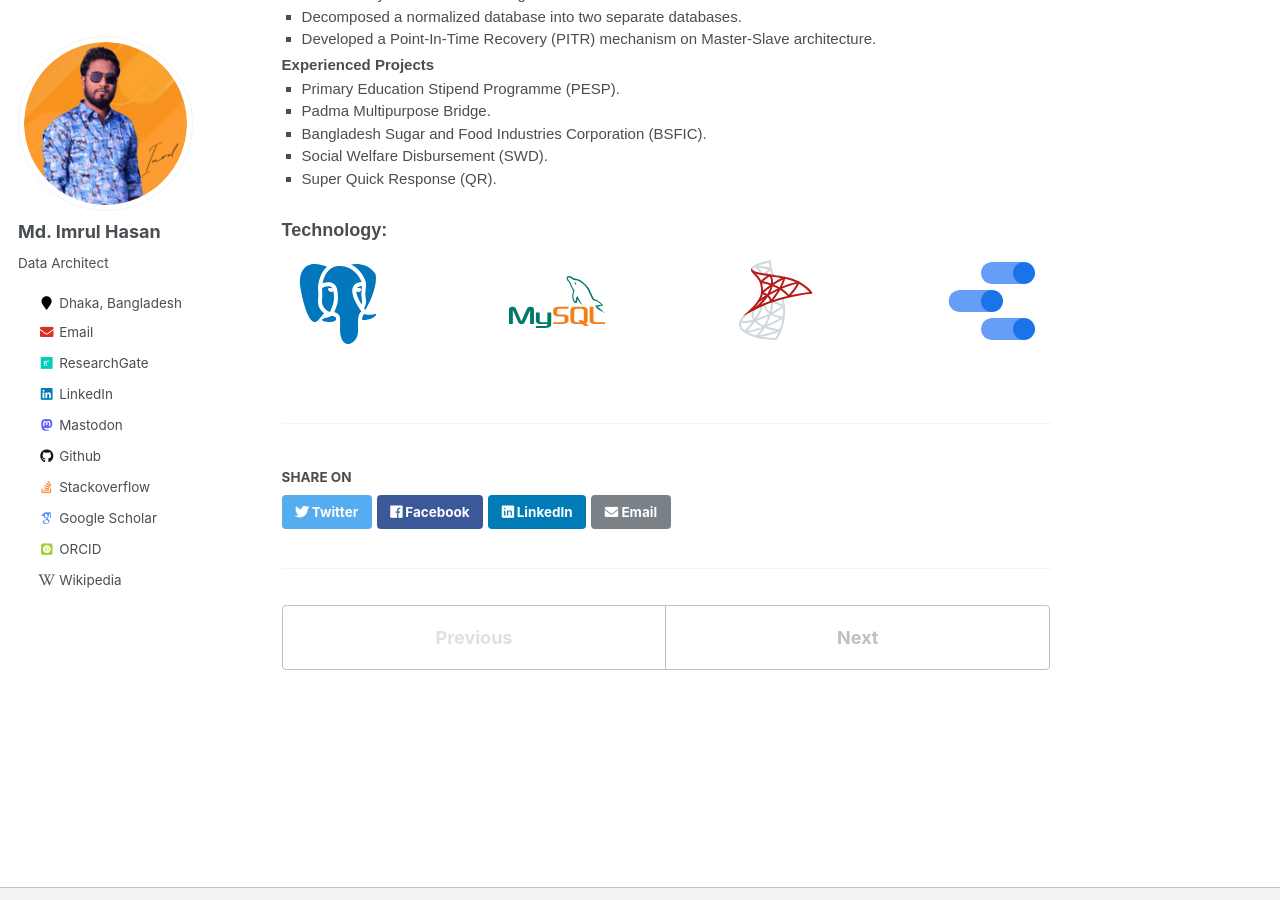
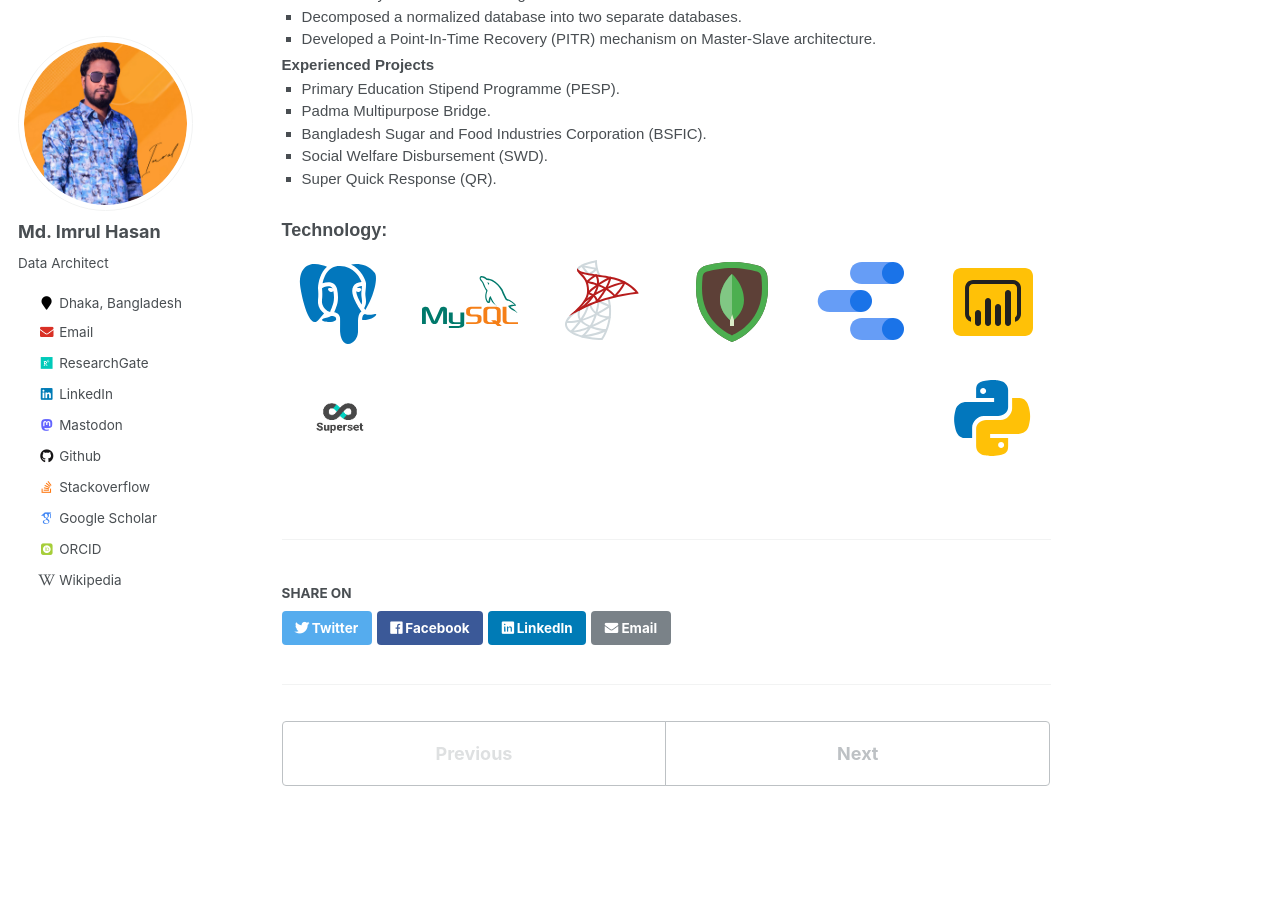
Before and after one commit to imrulhasandata/imrulhasandata, a Jekyll site: the page built from _experience/2023-10-31-PSL.md, in a window 1280 px wide and 900 px high, scrolled down 1243 px. Built offline with Jekyll 4.4.1, drawn with Linux system fonts in a browser that asks for light colours; some web fonts are replaced.

Commit message:
exp-> tech

```diff
--- a/_experience/2023-10-31-PSL.md
+++ b/_experience/2023-10-31-PSL.md
@@ -101,6 +101,8 @@ I worked as a Data Analyst at Progoti Systems Ltd., where I was actively involve
 
   <div style="display: flex; justify-content: space-between; align-items: center; flex-wrap: wrap;">
 
+  <!-- DATABASE -->
+
   <div style="text-align: center; margin: 10px;">
     <img src="{{ base_path }}/assets/icons/postgresql-96.svg" alt="PostgreSQL" height="30"><br/>
   </div>
@@ -114,10 +116,26 @@ I worked as a Data Analyst at Progoti Systems Ltd., where I was actively involve
   </div>
 
   <div style="text-align: center; margin: 10px;">
+    <img src="{{ base_path }}/assets/icons/icons8-mongodb.svg" alt="Looker Studio" height="30"><br/>
+  </div>
+
+  <!--  -->
+
+  <div style="text-align: center; margin: 10px;">
     <img src="{{ base_path }}/assets/icons/icons8-google-data-studio.svg" alt="Looker Studio" height="30"><br/>
   </div>
 
-  <!-- Add more divs for additional technologies -->
+  <div style="text-align: center; margin: 10px;">
+    <img src="{{ base_path }}/assets/icons/icons8-power-bi.svg" alt="Looker Studio" height="30"><br/>
+  </div>
+
+  <div style="text-align: center; margin: 10px;">
+    <img src="{{ base_path }}/assets/icons/sup-96x96.png" alt="Looker Studio" height="30"><br/>
+  </div>
+
+  <div style="text-align: center; margin: 10px;">
+    <img src="{{ base_path }}/assets/icons/icons8-python.svg" alt="Looker Studio" height="30"><br/>
+  </div>
 
   </div>
 
```
Also changed, not shown: assets/icons/icons8-mongodb.svg (added), assets/icons/icons8-power-bi.svg (added), assets/icons/icons8-python.svg (added), assets/icons/sup-96x96.png (added).
